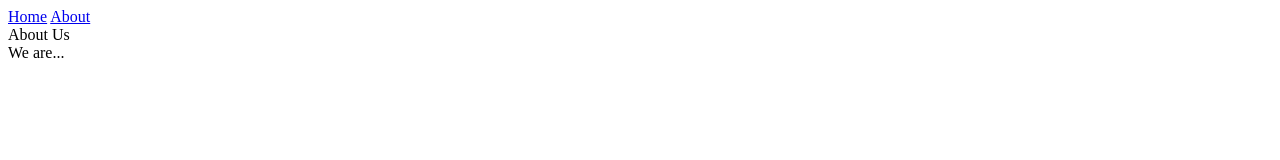
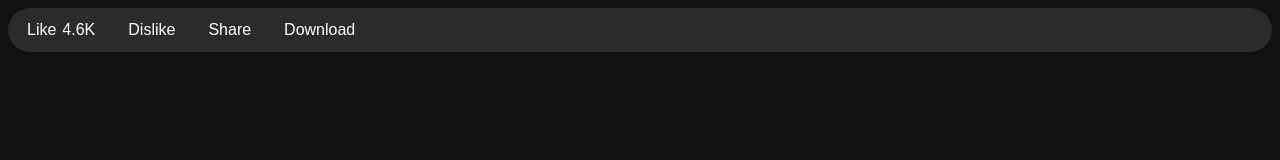
Before and after one commit to ayerkasak/tictactoe, a plain HTML site: page Css_practice/flexbox/Box Model/index.html in a window 1280 px wide. Drawn offline with Linux system fonts and the light colour scheme.

```diff
--- a/Css_practice/flexbox/Box Model/index.html
+++ b/Css_practice/flexbox/Box Model/index.html
@@ -20,12 +20,23 @@
         <button class="buttons">Download</button>
     </div> -->
 
-    <nav>
+    <!-- <nav>
         <a href="#">Home</a>
         <a href="#">About</a>
-    </nav>
+    </nav> -->
 
-    <section>About Us</section>
-    <section>We are...</section>
+    <!-- <section>About Us</section>
+    <section>We are...</section> -->
+
+    <div class="action-bar">
+        <div class="action">Like
+            <span>4.6K</span>
+        </div>
+        <div class="action">Dislike</div>
+        <div class="action">Share</div>
+        <div class="action">Download</div>
+    </div>
+
+
 </body>
 </html>
--- a/Css_practice/flexbox/Box Model/style.css
+++ b/Css_practice/flexbox/Box Model/style.css
@@ -32,3 +32,40 @@
     border-radius: 25%;
     /* background-color: gray; */
 /* } */
+
+
+body{
+    background-color: #121212;
+    font-family: Arial, sans-serif;
+}
+
+.action-bar{
+    /* position: ; */
+    display: flex;
+    align-items: center;
+    background-color: #2b2b2b;
+    border-radius: 30px;
+    padding: 5px;
+    width: fit-container;
+    gap: 5px;
+}
+
+.action{
+    display: flex;
+    align-items: center;
+    gap: 6px;
+    padding: 8px 14px;
+    border-radius: 20px;
+    color: white;
+    cursor: pointer;
+    transition: 0.3s;
+}
+
+.action:hover{
+    background: #3a3a3a;
+}
+
+.like{
+    border-right: 1px solid #444;
+    padding-right: 16px ;
+}
```
Also changed, not shown: logic_building/callback_fn.js (+3 -27 lines), logic_building/customFind.js (added, +9 -0 lines), logic_building/customeFilter.js (added, +29 -0 lines), logic_building/revision_on_objects.js (line endings or trailing spaces).
